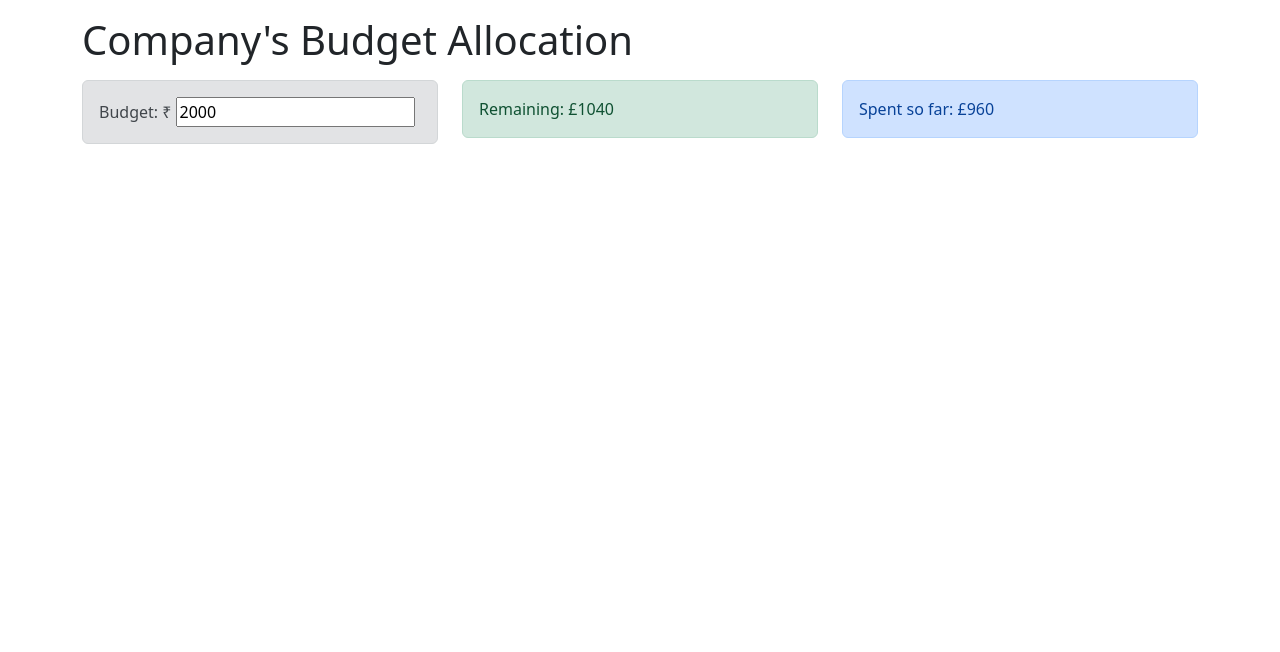
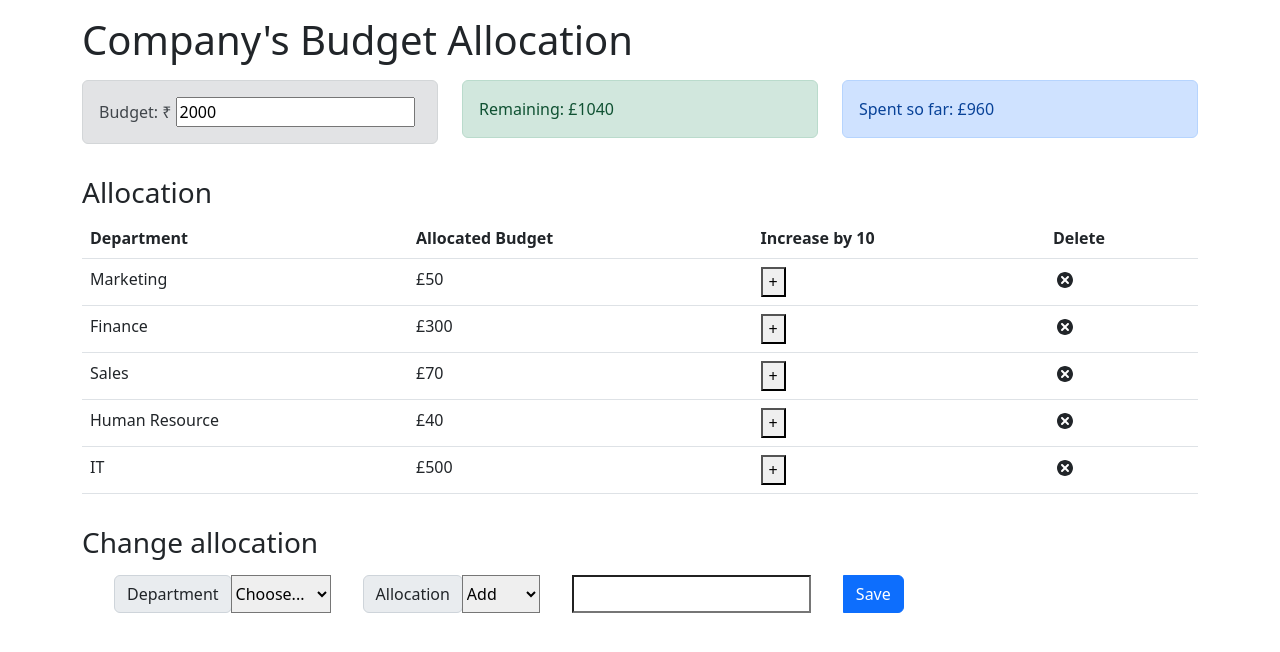
Before and after one commit to harshilshrma/alloc8, a React (Create React App) app: page / in a window 1280 px wide. Shown: the top 652 px of the page. Built offline with nearby package versions, Linux system fonts and the light colour scheme.

Commit message:
initial project done

```diff
--- a/src/App.js
+++ b/src/App.js
@@ -11,6 +11,9 @@ import ExpenseTotal from './components/ExpenseTotal';
 
 
 import { AppProvider } from './context/AppContext';
+import ExpenseList from './components/ExpenseList';
+import ExpenseItem from './components/ExpenseItem';
+import AllocationForm from './components/AllocationForm';
 const App = () => {
     return (
         <AppProvider>
@@ -36,22 +39,26 @@ const App = () => {
                         <div className='col-sm'>
                             <ExpenseTotal />
                         </div>
+                    }
+                </div>
 
-                    }
-
+                <h3 className='mt-3'>Allocation</h3>
+                <div className='row '>
                     {
                         /* Add ExpenseList component here */
+                        <div className='col-sm'>
+                            <ExpenseList />
+                        </div>
                     }
+                </div>
 
-                    {
-                        /* Add ExpenseItem component here */
-                    }
+                <h3 className='mt-3'>Change allocation</h3>
+                <div className='row mt-3'>
+                    <div className='col-sm'>
+                        <AllocationForm />
+                    </div>
+                </div>
 
-                    {
-                        /* Add AllocationForm component here under */
-                    }
-
-                </div>
             </div>
         </AppProvider>
     );
```
